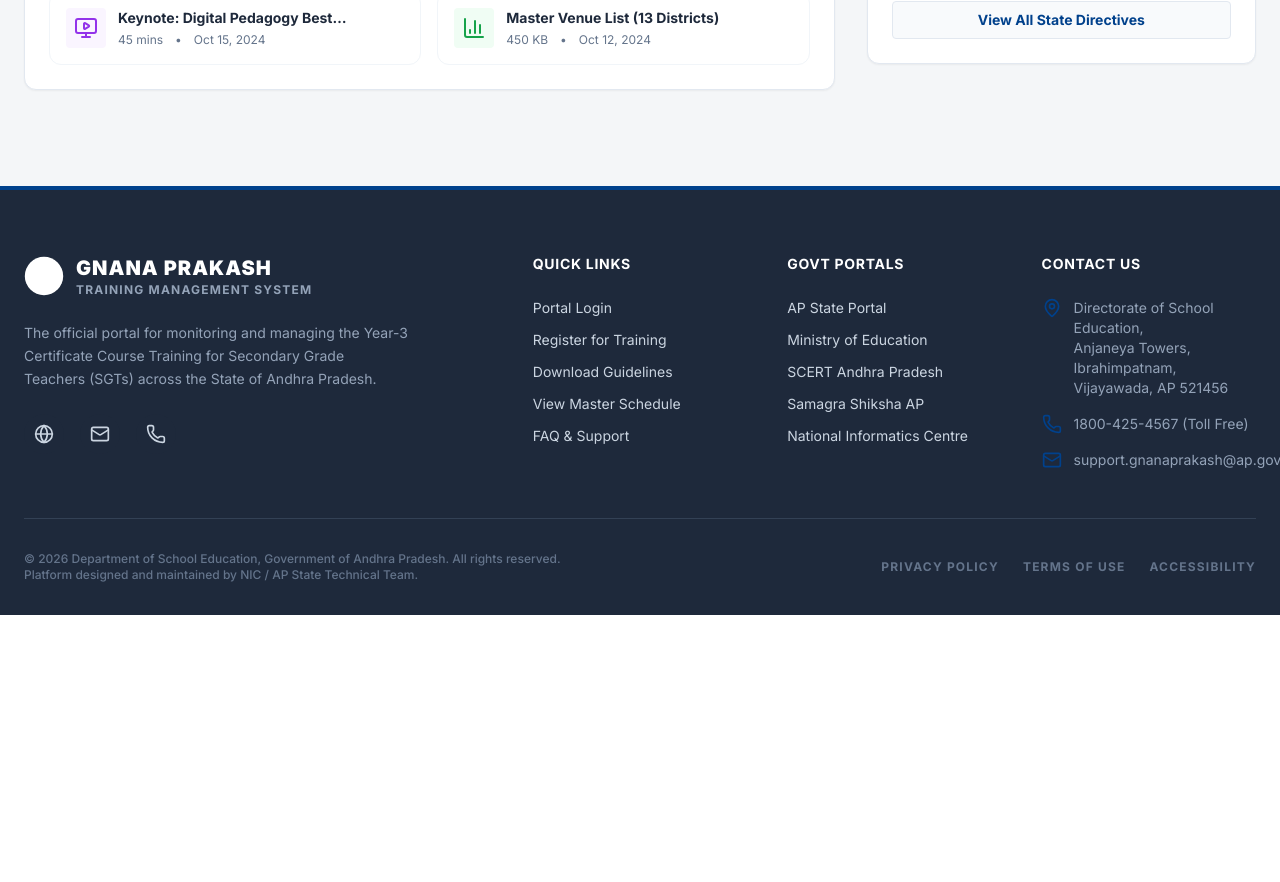
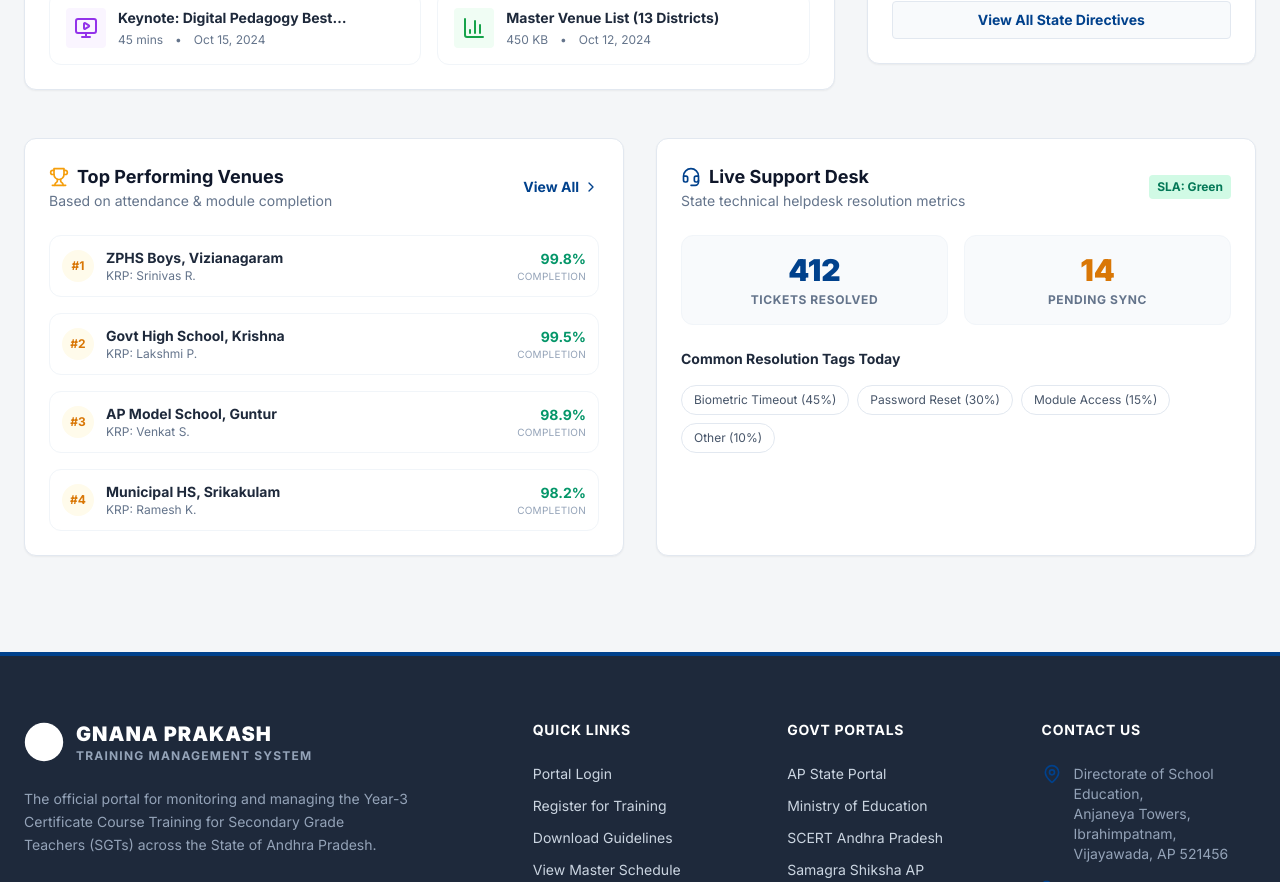
Before and after one commit to ShanmukhaPabolu/UpSkill, a Next.js app in the folder gnana-prakash/: page / in a window 1280 px wide. Shown: the part 1700-2582 px from the top of the page. Before the commit the page ends 2315 px from the top, so only its background shows below. Built offline with nearby package versions, Linux system fonts and the light colour scheme; no server answers; a web font is replaced by a local one.

Commit message:
feat: add extended data sections to portal homepage

```diff
--- a/gnana-prakash/src/components/shared/PortalHomepage.tsx
+++ b/gnana-prakash/src/components/shared/PortalHomepage.tsx
@@ -12,7 +12,7 @@ import {
   Users, MapPin, CheckCircle, Clock, Bell, Download,
   ChevronRight, BookOpen, GraduationCap, ShieldCheck,
   ArrowUpRight, Landmark, Activity, Map, Search, FileText,
-  Phone, Mail, Globe, MonitorPlay, BarChart3
+  Phone, Mail, Globe, MonitorPlay, BarChart3, Trophy, Headset, Star
 } from "lucide-react";
 
 const districtData = [
@@ -309,6 +309,78 @@ export default function PortalHomepage({ dashboardUrl, isAuth }: { dashboardUrl:
 
           </div>
         </div>
+
+        {/* Extended Data Section: Venues & Support */}
+        <div className="grid grid-cols-1 lg:grid-cols-2 gap-8 pt-4">
+
+          {/* Top Performing Venues */}
+          <div className="bg-white p-6 rounded-xl border border-slate-200 shadow-sm">
+            <div className="flex justify-between items-center mb-6">
+              <div>
+                <h3 className="text-lg font-bold text-slate-900 flex items-center gap-2"><Trophy className="w-5 h-5 text-amber-500" /> Top Performing Venues</h3>
+                <p className="text-sm text-slate-500">Based on attendance & module completion</p>
+              </div>
+              <button className="text-sm font-bold text-[#00418C] hover:underline flex items-center gap-1">View All <ChevronRight className="w-4 h-4" /></button>
+            </div>
+            <div className="space-y-4">
+              {[
+                { name: "ZPHS Boys, Vizianagaram", admin: "KRP: Srinivas R.", score: "99.8%", trend: "up" },
+                { name: "Govt High School, Krishna", admin: "KRP: Lakshmi P.", score: "99.5%", trend: "up" },
+                { name: "AP Model School, Guntur", admin: "KRP: Venkat S.", score: "98.9%", trend: "flat" },
+                { name: "Municipal HS, Srikakulam", admin: "KRP: Ramesh K.", score: "98.2%", trend: "up" },
+              ].map((venue, idx) => (
+                <div key={idx} className="flex items-center justify-between p-3 border border-slate-100 rounded-lg hover:bg-slate-50 transition-colors">
+                  <div className="flex items-center gap-3">
+                    <div className="w-8 h-8 rounded-full bg-amber-50 text-amber-600 font-bold flex items-center justify-center text-xs">
+                      #{idx + 1}
+                    </div>
+                    <div>
+                      <p className="text-sm font-bold text-slate-800">{venue.name}</p>
+                      <p className="text-xs text-slate-500">{venue.admin}</p>
+                    </div>
+                  </div>
+                  <div className="text-right">
+                    <p className="text-sm font-bold text-emerald-600">{venue.score}</p>
+                    <p className="text-[10px] text-slate-400 uppercase tracking-wide">Completion</p>
+                  </div>
+                </div>
+              ))}
+            </div>
+          </div>
+
+          {/* Helpdesk & Support SLA */}
+          <div className="bg-white p-6 rounded-xl border border-slate-200 shadow-sm">
+            <div className="flex justify-between items-center mb-6">
+              <div>
+                <h3 className="text-lg font-bold text-slate-900 flex items-center gap-2"><Headset className="w-5 h-5 text-[#00418C]" /> Live Support Desk</h3>
+                <p className="text-sm text-slate-500">State technical helpdesk resolution metrics</p>
+              </div>
+              <span className="bg-emerald-100 text-emerald-700 text-xs font-bold px-2 py-1 rounded">SLA: Green</span>
+            </div>
+
+            <div className="grid grid-cols-2 gap-4 mb-6">
+              <div className="bg-slate-50 p-4 rounded-lg border border-slate-100 text-center">
+                <p className="text-3xl font-black text-[#00418C]">412</p>
+                <p className="text-xs text-slate-500 font-bold uppercase tracking-wider mt-1">Tickets Resolved</p>
+              </div>
+              <div className="bg-slate-50 p-4 rounded-lg border border-slate-100 text-center">
+                <p className="text-3xl font-black text-amber-600">14</p>
+                <p className="text-xs text-slate-500 font-bold uppercase tracking-wider mt-1">Pending Sync</p>
+              </div>
+            </div>
+
+            <div className="space-y-4">
+              <h4 className="text-sm font-bold text-slate-800">Common Resolution Tags Today</h4>
+              <div className="flex flex-wrap gap-2">
+                <span className="text-xs border border-slate-200 bg-white px-3 py-1.5 rounded-full text-slate-600">Biometric Timeout (45%)</span>
+                <span className="text-xs border border-slate-200 bg-white px-3 py-1.5 rounded-full text-slate-600">Password Reset (30%)</span>
+                <span className="text-xs border border-slate-200 bg-white px-3 py-1.5 rounded-full text-slate-600">Module Access (15%)</span>
+                <span className="text-xs border border-slate-200 bg-white px-3 py-1.5 rounded-full text-slate-600">Other (10%)</span>
+              </div>
+            </div>
+          </div>
+
+        </div>
       </main>
 
       {/* Official Government Footer */}
```
